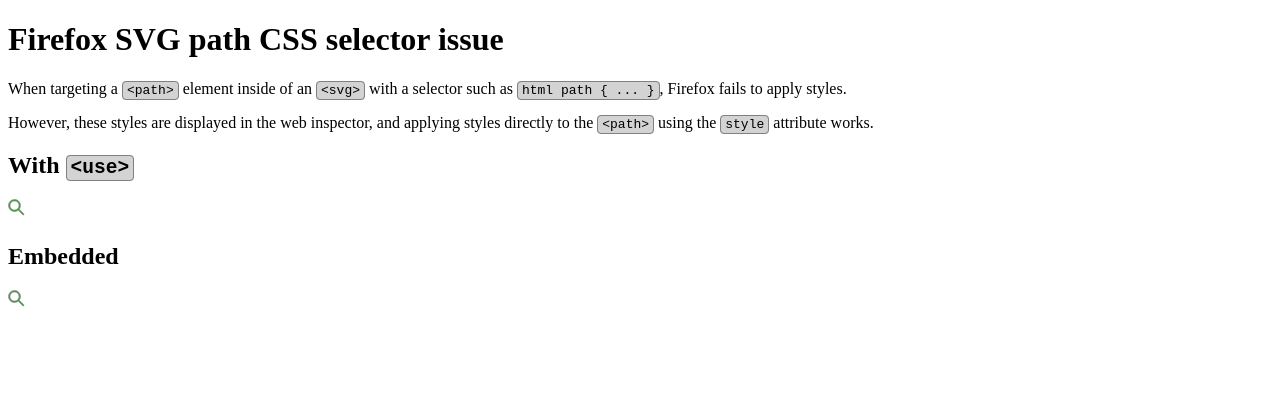
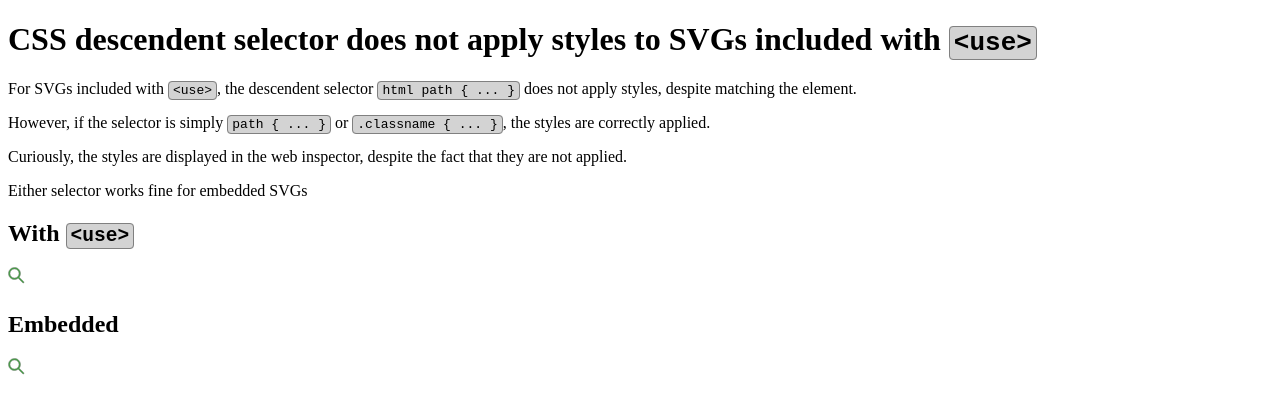
Before and after one commit to lazd/firefox-svg-use-css-issue, a plain HTML site: page index.html in a window 1280 px wide. Drawn offline with Linux system fonts and the light colour scheme.

Commit message:
Update issue description

```diff
--- a/index.html
+++ b/index.html
@@ -58,9 +58,11 @@
         </symbol>
       </svg>
 
-      <h1>Firefox SVG path CSS selector issue</h1>
-      <p>When targeting a <code>&lt;path&gt;</code> element inside of an <code>&lt;svg&gt;</code> with a selector such as <code>html path { ... }</code>, Firefox fails to apply styles.</p>
-      <p>However, these styles are displayed in the web inspector, and applying styles directly to the <code>&lt;path&gt;</code> using the <code>style</code> attribute works.</p>
+      <h1>CSS descendent selector does not apply styles to SVGs included with <code>&lt;use&gt;</code> </h1>
+      <p>For SVGs included with <code>&lt;use&gt;</code>, the descendent selector <code>html path { ... }</code> does not apply styles, despite matching the element.</p>
+      <p>However, if the selector is simply <code>path { ... }</code> or <code>.classname { ... }</code>, the styles are correctly applied.</p>
+      <p>Curiously, the styles are displayed in the web inspector, despite the fact that they are not applied.</p>
+      <p>Either selector works fine for embedded SVGs</p>
 
       <h2>With <code>&lt;use&gt;</code></h2>
       <svg focusable="false" aria-hidden="true" class="magnifier">
```
